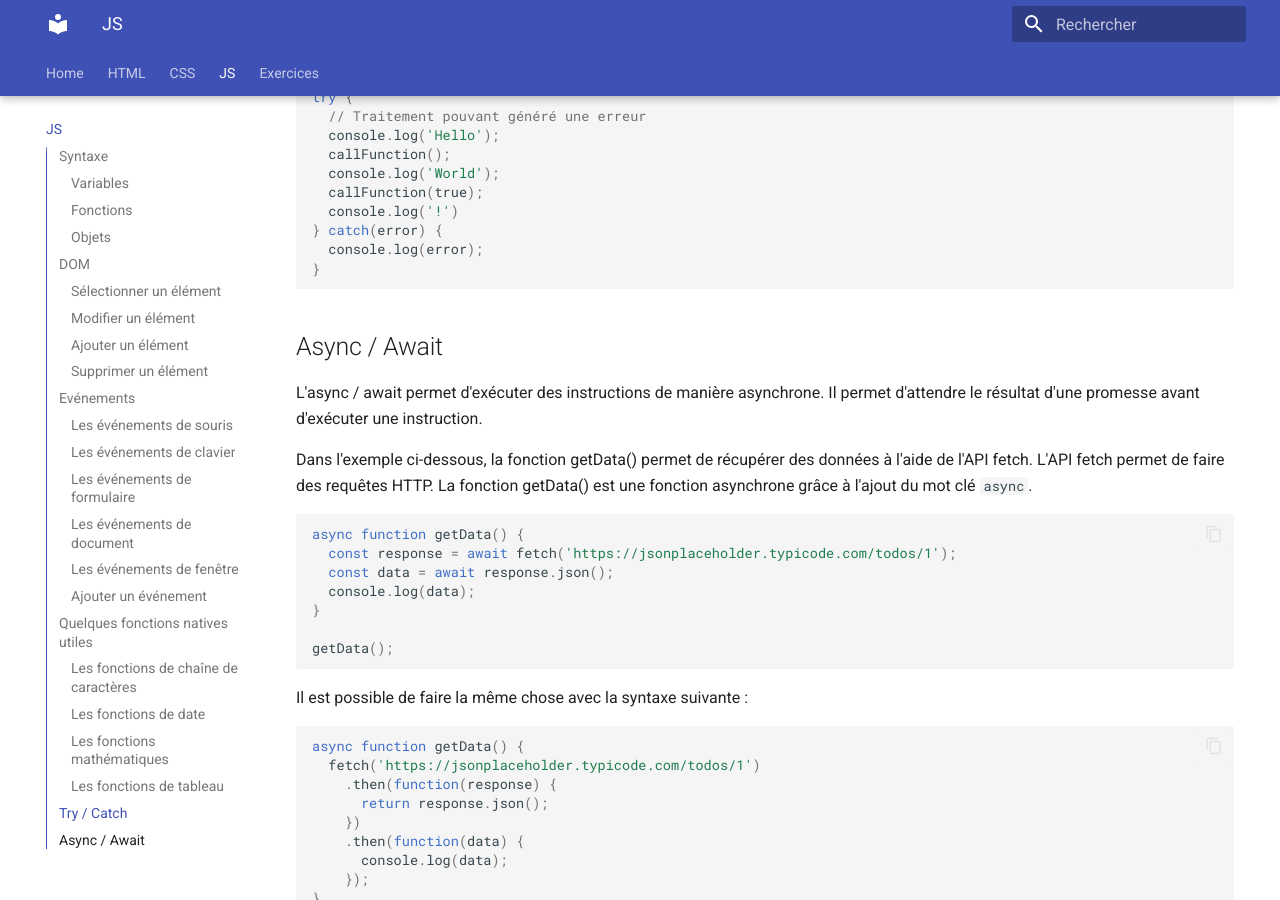
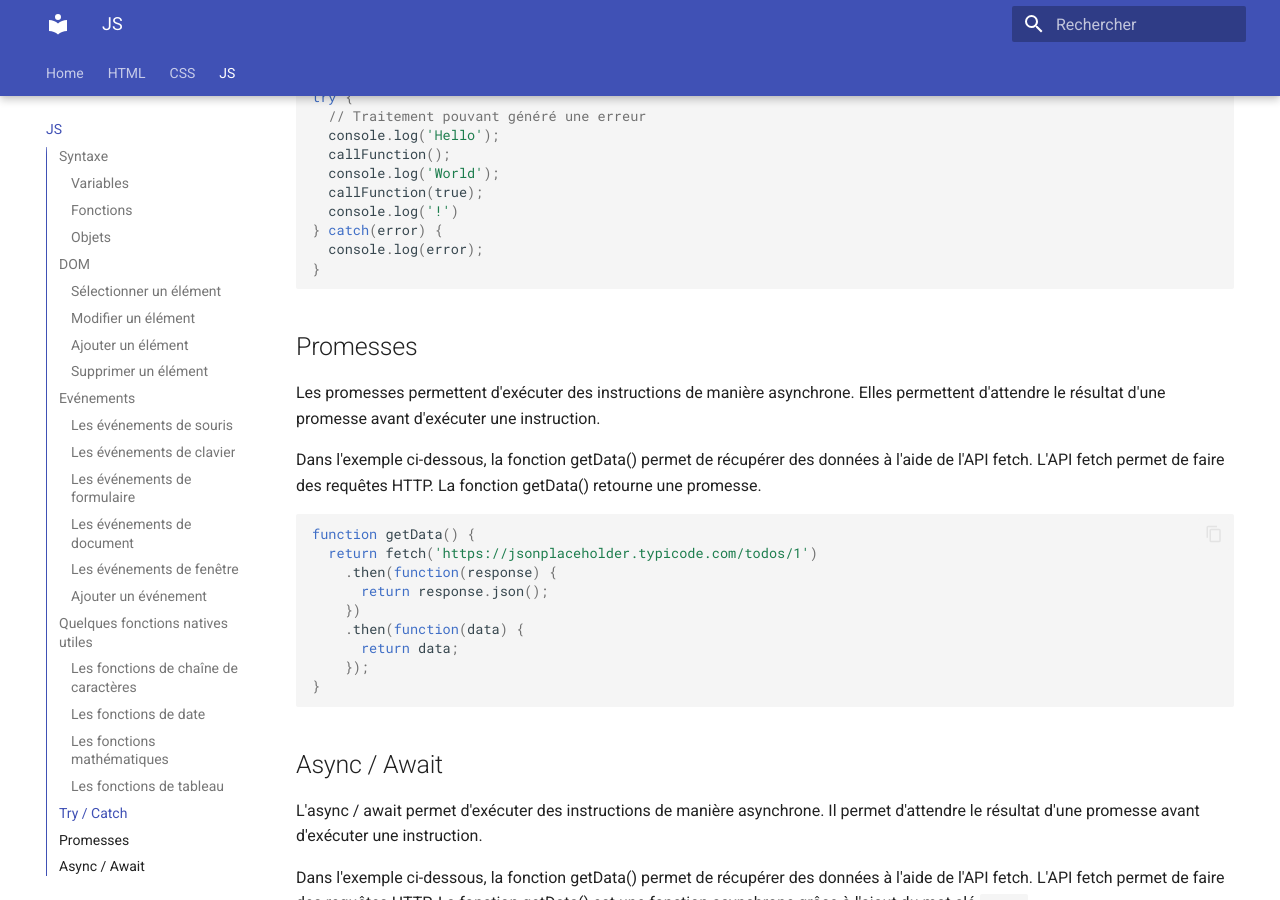
Before and after one commit to but-sd/guide-html, an MkDocs documentation site: the page built from docs/js.md, in a window 1280 px wide and 900 px high, scrolled down 9731 px. Built offline with MkDocs 1.6.1 and Material for MkDocs 9.7.7, drawn with Linux system fonts in a browser that asks for light colours.

Commit message:
hide exercices

````diff
--- a/docs/js.md
+++ b/docs/js.md
@@ -475,6 +475,25 @@ try {
 }
 ```
 
+## Promesses
+
+Les promesses permettent d'exécuter des instructions de manière asynchrone. Elles permettent d'attendre le résultat d'une promesse avant d'exécuter une instruction.
+
+Dans l'exemple ci-dessous, la fonction getData() permet de récupérer des données à l'aide de l'API fetch. L'API fetch permet de faire des requêtes HTTP. La fonction getData() retourne une promesse.
+
+```javascript
+function getData() {
+  return fetch('https://jsonplaceholder.typicode.com/todos/1')
+    .then(function(response) {
+      return response.json();
+    })
+    .then(function(data) {
+      return data;
+    });
+}
+```
+
+
 ## Async / Await
 
 L'async / await permet d'exécuter des instructions de manière asynchrone. Il permet d'attendre le résultat d'une promesse avant d'exécuter une instruction.
--- a/mkdocs.yml
+++ b/mkdocs.yml
@@ -6,7 +6,7 @@ nav:
   - HTML: html.md
   - CSS: css.md
   - JS: js.md
-  - Exercices: exercices.md
+  # - Exercices: exercices.md
 
 theme:
   name: material
````
Also changed, not shown: README.md (+6 -0 lines).
